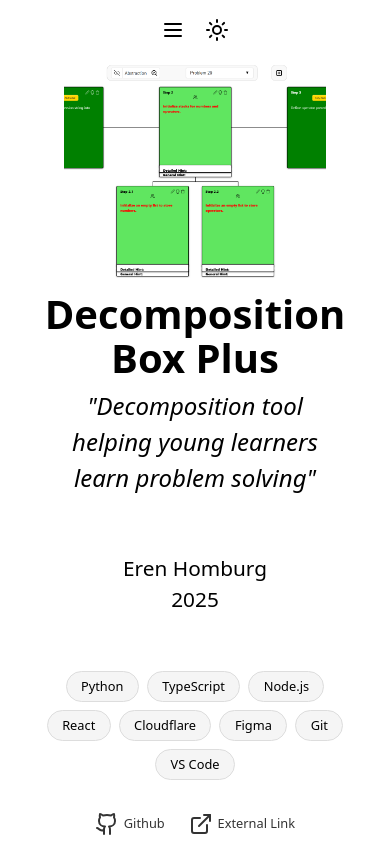
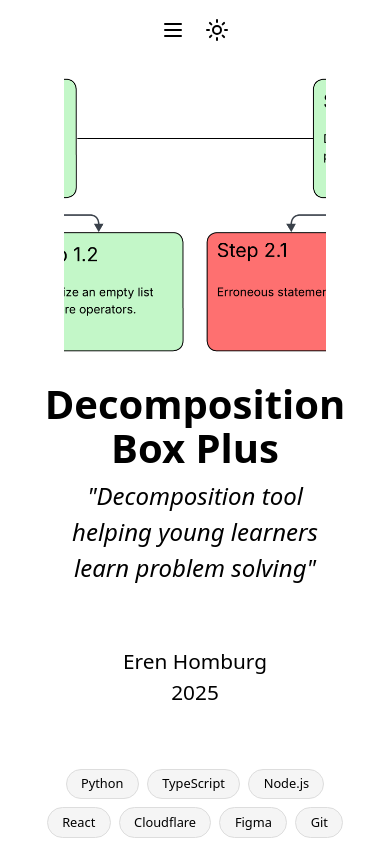
Before and after one commit to Zoulution/Portfolio, a React (Vite) app: page /projects/DBox in a window 390 px wide. Shown: the top 844 px of the page. Built offline with nearby package versions, Linux system fonts and the light colour scheme.

Commit message:
layout should be responsive now

```diff
--- a/src/ProjectDetails/DBox.css
+++ b/src/ProjectDetails/DBox.css
@@ -10,16 +10,17 @@
   align-items: center;
   justify-content: center;
   height: calc(100vh - var(--header-height));
+  min-height: calc(945px - var(--header-height));
 }
 
 .title-right-projectContainer {
   display: block;
   width: 100%;
-  height: 40%;
+  height: 35%;
   max-width: 100%;
 
   background-size: cover;
-  background-position: center;
+  background-position: top center;
   background-repeat: no-repeat;
 }
 
@@ -27,7 +28,7 @@
   text-align: center;
   display: flex;
   flex-direction: column;
-  height: 100%;
+  height: 65%;
   justify-content: space-evenly;
 }
 
```
Also changed, not shown: public/ProjectsHeader/DBOX.png.
